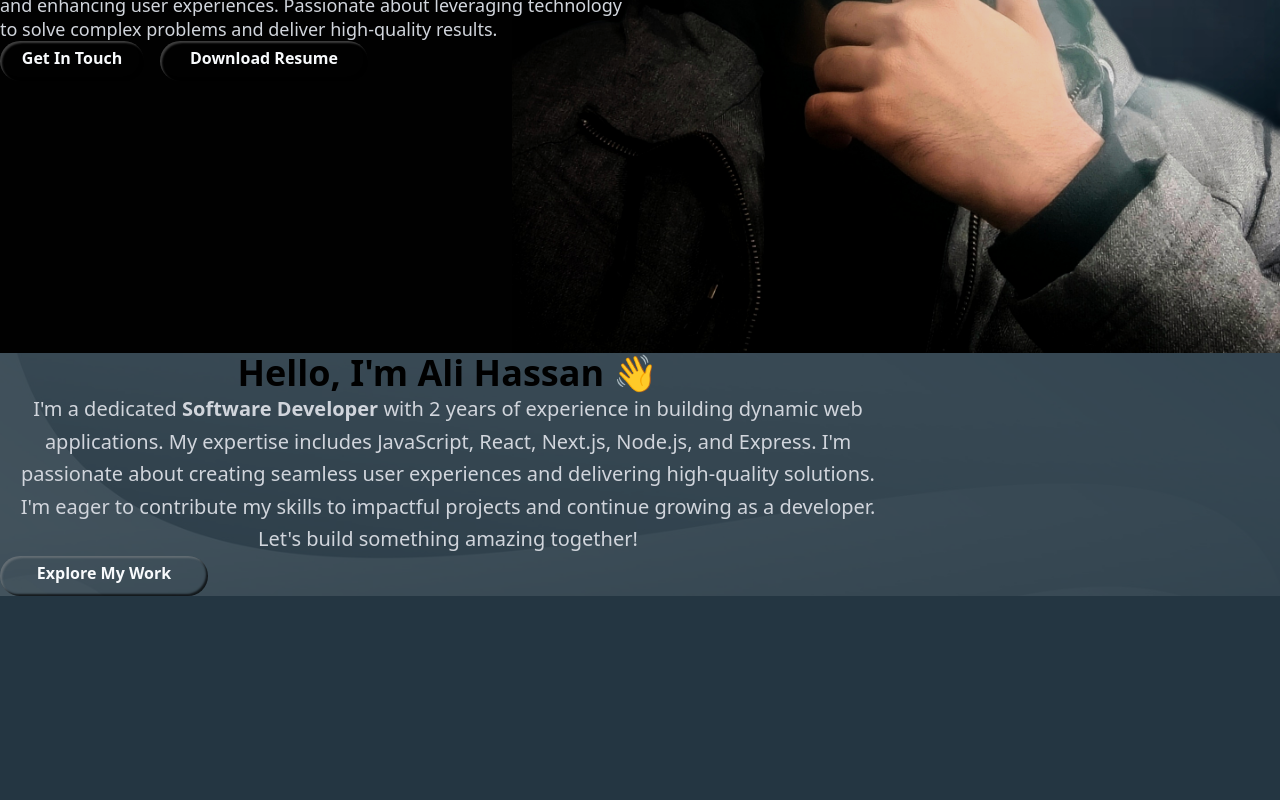
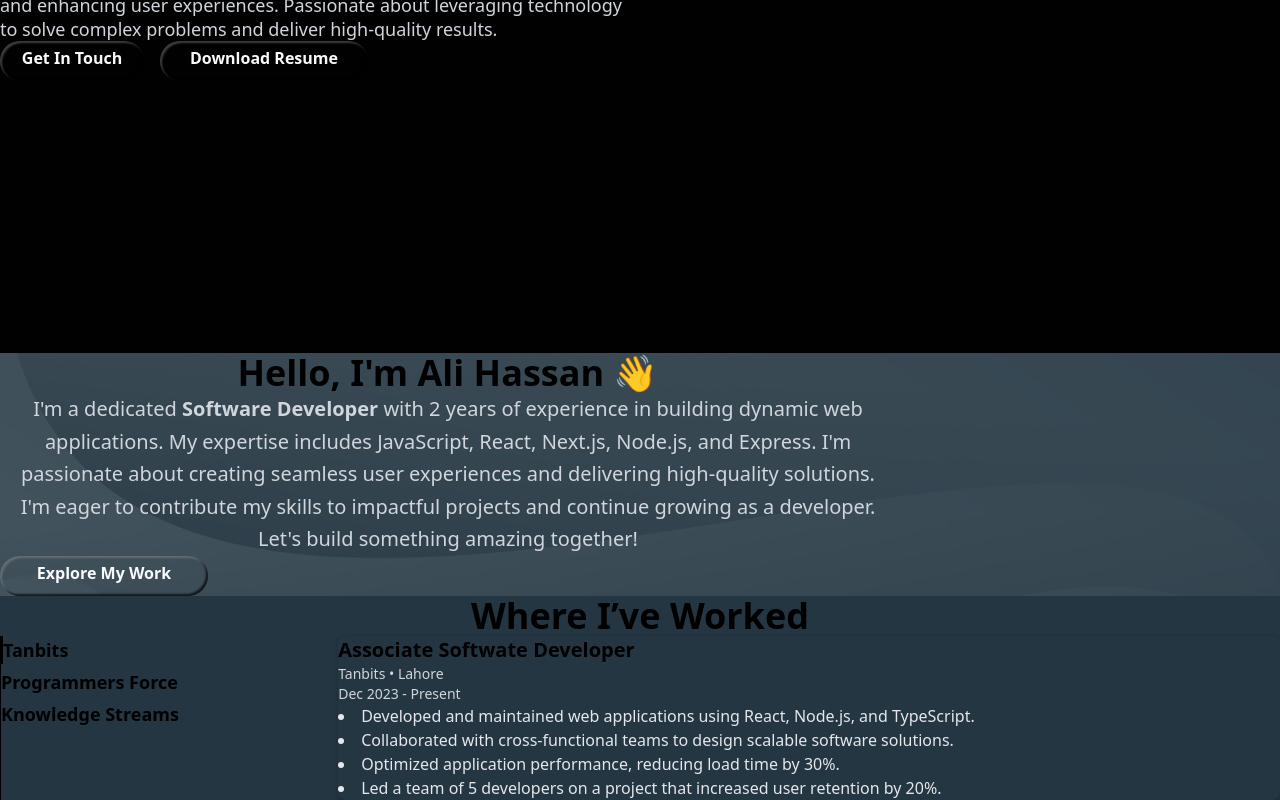
Before and after one commit to hassanawan2211/ali-hassan-portfolio, a React (Vite) app: page / in a window 1280 px wide. Shown: the part 447-1247 px from the top of the page. Before the commit the page ends 1043 px from the top, so only its background shows below. Built offline with nearby package versions, Linux system fonts and the light colour scheme.

Commit message:
Design experience section

```diff
--- a/src/App.tsx
+++ b/src/App.tsx
@@ -2,6 +2,7 @@ import React from "react";
 import Navbar from "./components/Navbar";
 import HeroBanner from "./components/HeroBanner";
 import Introduction from "./components/Introduction";
+import Experience from "./components/Experience";
 
 const App: React.FC = () => {
   return (
@@ -10,6 +11,7 @@ const App: React.FC = () => {
       <main className="mt-16">
         <HeroBanner />
         <Introduction />
+        <Experience />
       </main>
     </div>
   );
--- /dev/null
+++ b/src/components/Experience.tsx
@@ -0,0 +1,118 @@
+import React, { useState } from "react";
+import { motion } from "framer-motion";
+
+type Experience = {
+  title: string;
+  company: string;
+  location: string;
+  duration: string;
+  responsibilities: string[];
+};
+
+const experienceData: Experience[] = [
+  {
+    title: "Associate Softwate Developer",
+    company: "Tanbits",
+    location: "Lahore",
+    duration: "Dec 2023 - Present",
+    responsibilities: [
+      "Developed and maintained web applications using React, Node.js, and TypeScript.",
+      "Collaborated with cross-functional teams to design scalable software solutions.",
+      "Optimized application performance, reducing load time by 30%.",
+      "Led a team of 5 developers on a project that increased user retention by 20%.",
+    ],
+  },
+  {
+    title: "Software Developer (Intern)",
+    company: "Programmers Force",
+    location: "Lahore",
+    duration: "Sept 2023 - Dec 2023",
+    responsibilities: [
+      "Designed and implemented responsive UI components using HTML, CSS, and JavaScript.",
+      "Integrated third-party APIs to enhance application functionality.",
+      "Participated in Agile sprints to deliver features on time.",
+      "Created a reusable component library, improving development efficiency.",
+    ],
+  },
+  {
+    title: "Trainee MERN Stack Developer (Bootcamp)",
+    company: "Knowledge Streams",
+    location: "Lahore",
+    duration: "June 2023 - Sept 2023",
+    responsibilities: [
+      "Developed responsive UI components with HTML, CSS, and JavaScript for web applications.",
+      "Integrated third-party APIs to extend app functionality and improve performance.",
+      "Worked collaboratively in Agile sprints to deliver quality features on schedule.",
+      "Built reusable components, enhancing development speed and consistency.",
+    ],
+  },
+];
+
+const Experience: React.FC = () => {
+  const [activeTab, setActiveTab] = useState(0);
+
+  return (
+    <motion.section
+      id="experience"
+      initial={{ opacity: 0, y: 50 }}
+      animate={{ opacity: 1, y: 0 }}
+      transition={{ duration: 0.6 }}
+      className="bg-mainColor pb-4 pt-10 md:py-12 px-6 md:px-12 lg:px-24"
+    >
+      <div className="">
+        {/* Section Title */}
+        <h2 className="text-3xl md:text-4xl font-bold text-lightWhite mb-8 text-center">
+          Where I’ve Worked
+        </h2>
+
+        <div className="flex flex-col md:flex-row gap-0 md:gap-6 w-full">
+          {/* Tabs Navigation */}
+          <div className="flex md:flex-col w-auto md:w-1/3 border-s gap-1 overflow-x-auto">
+            {experienceData.map((experience, index) => (
+              <button
+                key={index}
+                onClick={() => setActiveTab(index)}
+                className={`w-full text-nowrap md:text-wrap text-left px-4 pt-[4px] pb-2 text-md md:text-lg font-semibold text-lightWhite rounded-e-full transition-all duration-700 ease-in-out ${
+                  activeTab === index
+                    ? "border-s-2 bg-primaryColor border-lightWhite"
+                    : ""
+                }`}
+              >
+                {experience.company}
+              </button>
+            ))}
+          </div>
+
+          {/* Tab Content */}
+          <motion.div
+            key={activeTab}
+            initial={{ opacity: 0, x: 50 }}
+            animate={{ opacity: 1, x: 0 }}
+            transition={{ duration: 0.5 }}
+            className="p-6 rounded-lg shadow-md shadow-slate-800 w-full"
+          >
+            <h3 className="text-xl font-semibold text-lightWhite">
+              {experienceData[activeTab].title}
+            </h3>
+            <p className="text-gray-300 text-sm">
+              {experienceData[activeTab].company} •{" "}
+              {experienceData[activeTab].location}
+            </p>
+            <p className="text-gray-300 text-sm">
+              {experienceData[activeTab].duration}
+            </p>
+            <ul className="list-disc list-inside mt-4 space-y-2 text-gray-600">
+              {experienceData[activeTab].responsibilities.map(
+                (responsibility, i) => (
+                  <li key={i} className="text-gray-200">{responsibility}</li>
+                )
+              )}
+            </ul>
+          </motion.div>
+        </div>
+      </div>
+    </motion.section>
+  );
+};
+
+export default Experience;
--- a/src/scss/main.scss
+++ b/src/scss/main.scss
@@ -90,7 +90,7 @@ body {
   &::before {
     position: absolute;
     content: "";
-    background-image: url("../assets/alihassan.jpg");
+    // background-image: url("../assets/alihassan.jpg");
     height: 100%;
     width: 60%;
     top: 0;
```
